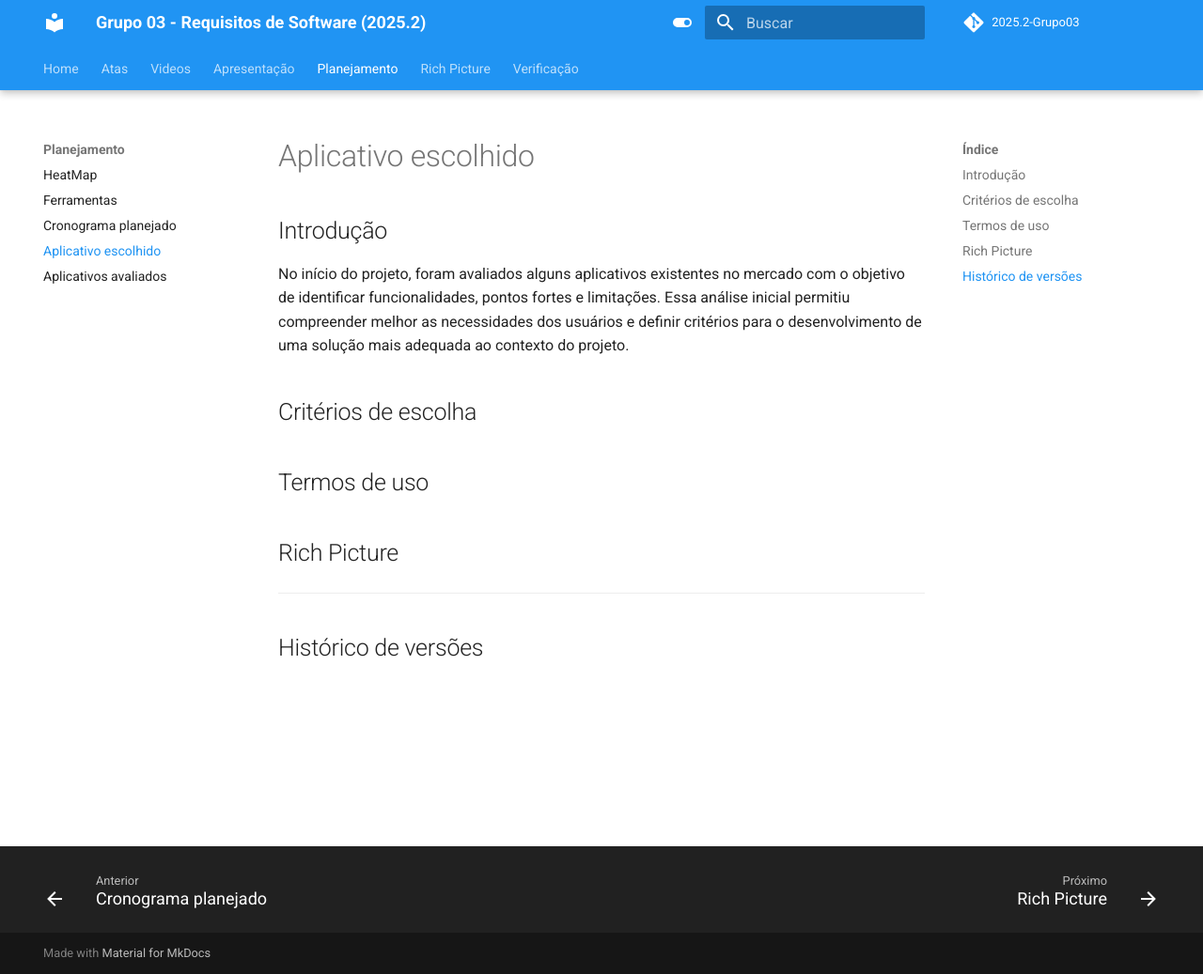
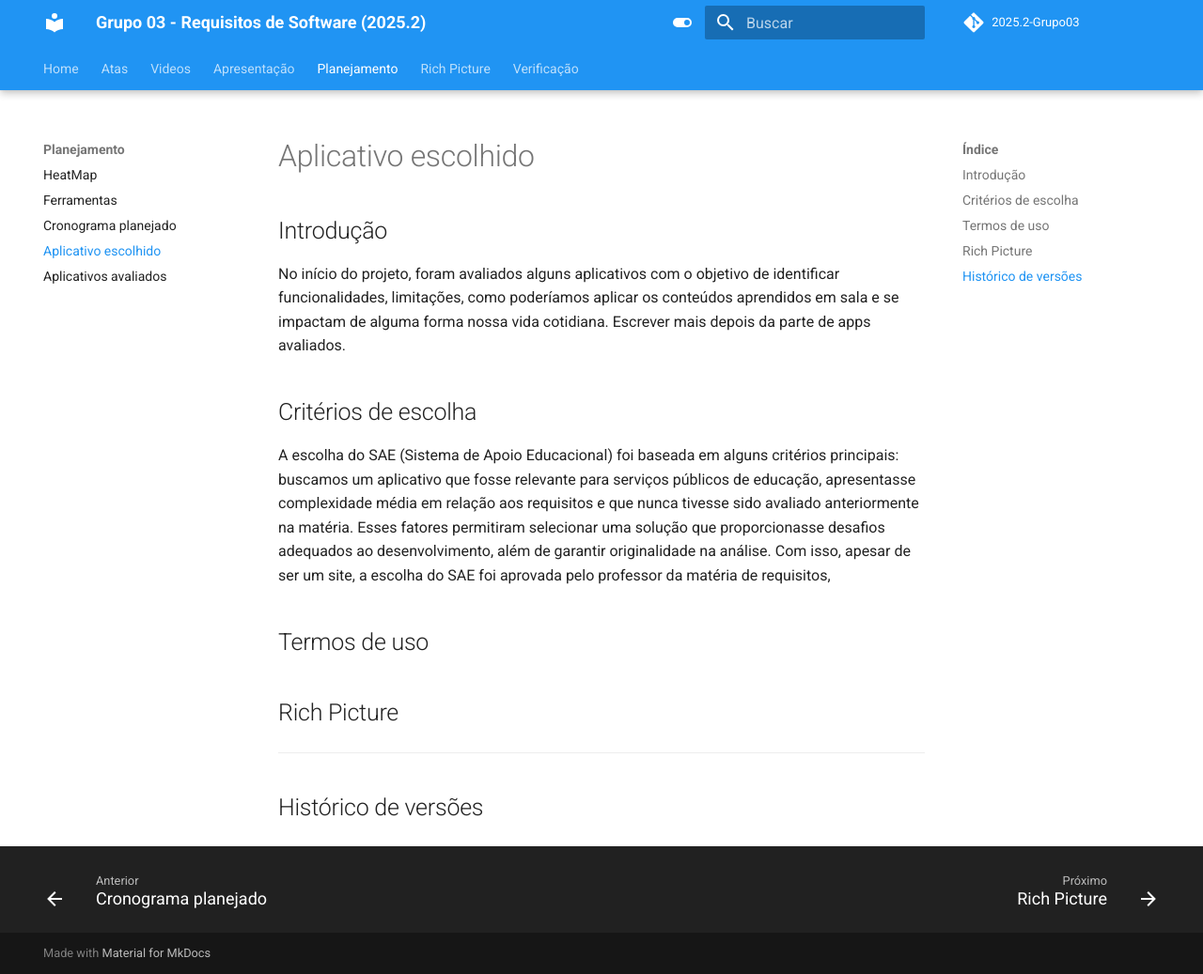
Before and after one commit to Requisitos-de-Software/2025.2-Grupo03, an MkDocs documentation site: the page built from docs/Planejamento/aplicativo.md, in a window 1280 px wide and 1037 px high. Shown: the whole window at 94% size. Built offline with MkDocs 1.6.1 and Material for MkDocs 9.7.7, drawn with Linux system fonts in a browser that asks for light colours; comment, search, counter and statistics services are not loaded.

Commit message:
Alterações no aplicativo.md

```diff
--- a/docs/Planejamento/aplicativo.md
+++ b/docs/Planejamento/aplicativo.md
@@ -1,8 +1,9 @@
 ## Introdução
 
-No início do projeto, foram avaliados alguns aplicativos existentes no mercado com o objetivo de identificar funcionalidades, pontos fortes e limitações. Essa análise inicial permitiu compreender melhor as necessidades dos usuários e definir critérios para o desenvolvimento de uma solução mais adequada ao contexto do projeto.
+No início do projeto, foram avaliados alguns aplicativos com o objetivo de identificar funcionalidades, limitações, como poderíamos aplicar os conteúdos aprendidos em sala e se impactam de alguma forma nossa vida cotidiana. Escrever mais depois da parte de apps avaliados.
 
 ## Critérios de escolha
+A escolha do SAE (Sistema de Apoio Educacional) foi baseada em alguns critérios principais: buscamos um aplicativo que fosse relevante para serviços públicos de educação, apresentasse complexidade média em relação aos requisitos e que nunca tivesse sido avaliado anteriormente na matéria. Esses fatores permitiram selecionar uma solução que proporcionasse desafios adequados ao desenvolvimento, além de garantir originalidade na análise. Com isso, apesar de ser um site, a escolha do SAE foi aprovada pelo professor da matéria de requisitos,
 
 ## Termos de uso
 
```
